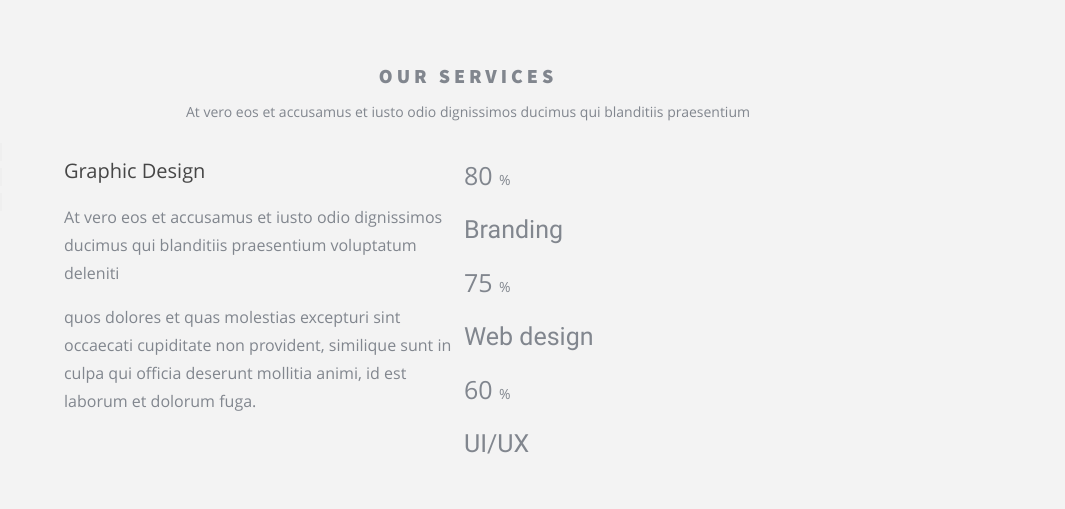
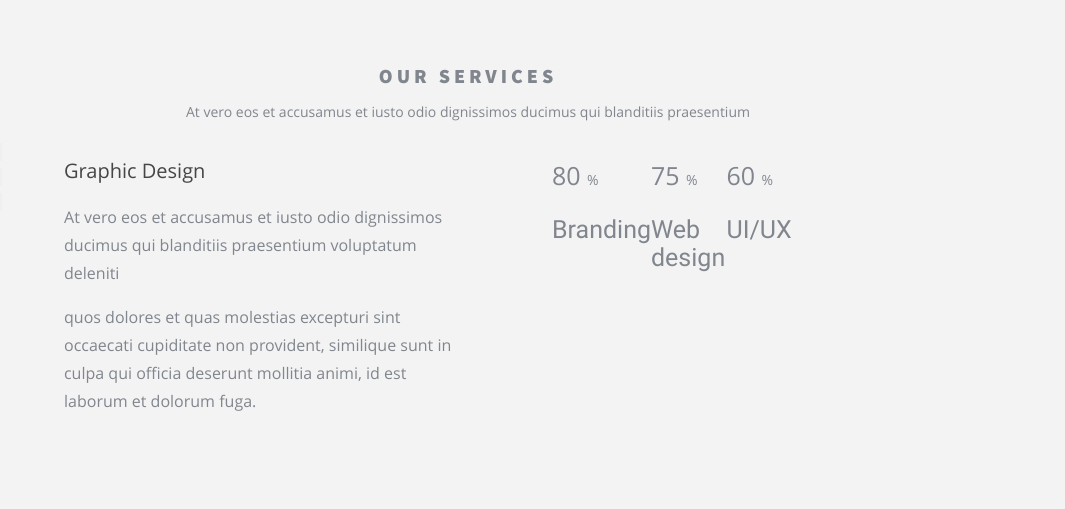
Before and after one commit to AnnaVasilchenko878/bouncy, a website: page index.html in a window 1280 px wide. Shown: the part 2480-2989 px from the top of the page, 215-1280 px from the left. Drawn offline with Linux system fonts and the light colour scheme; files whose address does not match are found by name.

Commit message:
Добавляет основную сетку для блока skillsЭ

```diff
--- a/scss/components/services.scss
+++ b/scss/components/services.scss
@@ -1,5 +1,6 @@
 .services {
     width: 400px;
+    margin-right: 88px;
 }
 
 .services__title {
--- a/scss/components/skills.scss
+++ b/scss/components/skills.scss
@@ -1,5 +1,10 @@
 .skills {
     width: 250px;
+    display: flex;
+}
+
+.skills__item {
+    width: 120px;
 }
 
 .skills__percent {
```
Also changed, not shown: css/style-min.css, 1 other file.
